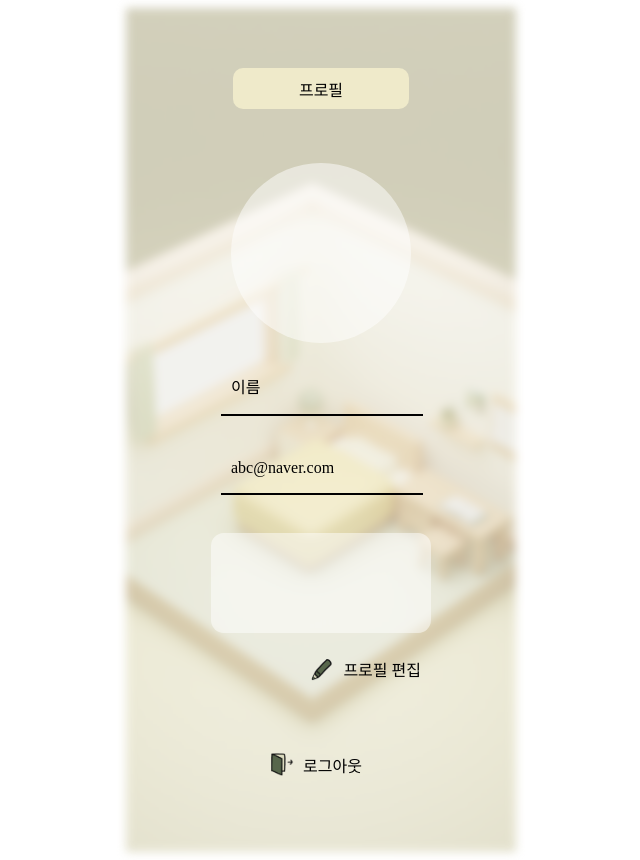
After one commit to moribkim/StepUp, a Django app: template blanket/account/templates/profile.html in a window 1280 px wide. The commit adds this page. Shown: the whole page, without its empty margins (319-959 px from the left). Run offline with Django 4.2, Linux system fonts and the light colour scheme; the template is opened without the code that fills it, so the values that code supplies are empty.

Commit message:
hayoung commit

```diff
--- /dev/null
+++ b/blanket/account/templates/profile.css
@@ -0,0 +1,88 @@
+body {
+    display: flex;
+    justify-content: center;
+}
+.background {
+    width: 390px;
+    height: 844px;
+    position: relative;
+    display: flex;
+    flex-direction: column;
+    align-items: center;
+    justify-content: center;
+    z-index: 1;
+}
+.background::after {
+    width: 390px;
+    height: 844px;
+    content: "";
+    background: url(../images/homeplus.png)center / cover no-repeat;
+    position: absolute;
+    top: 0;
+    left: 0;
+    z-index: -1;
+    opacity: 0.5;
+    filter: blur(5px);
+}
+.프로필 {
+    width: 176px;
+    height: 41px;
+    border-radius: 10px;
+    background-color: #EFEACA;
+    display: flex;
+    justify-content: center;
+    align-items: center;
+    position: absolute;
+    left: 50%;
+    bottom: 88%;
+    transform: translateX(-50%);
+}
+.image {
+    width: 180px;
+    height: 180px;
+    background-color: #fff;
+    opacity: 0.5;
+    border-radius: 50%;
+}
+.group {
+    width: 200px;
+    height: 70px;
+    margin-top: 15px;
+}
+p {
+    padding: 0px 10px;
+}
+hr {
+    border: 1px solid black;
+    width: 100%;
+}
+.comment {
+    margin-top: 20px;
+    width: 220px;
+    height: 100px;
+    background-color: #fff;
+    opacity: 0.5;
+    border-radius: 13px;
+}
+img {
+    width: 23px;
+    height: 23px;
+}
+.edit {
+    width: 220px;
+    display: flex;
+    flex-direction: row;
+    align-items: center;
+    justify-content: flex-end;
+    margin-top: 8px;
+}
+.logout {
+    display: flex;
+    flex-direction: row;
+    align-items: center;
+    justify-content: center;
+    position: absolute;
+    left: 50%;
+    bottom: 7%;
+    transform: translateX(-50%);
+}
--- /dev/null
+++ b/blanket/account/templates/profile.html
@@ -0,0 +1,36 @@
+<!DOCTYPE html>
+<html lang="en">
+<head>
+    <meta charset="UTF-8">
+    <meta http-equiv="X-UA-Compatible" content="IE=edge">
+    <meta name="viewport" content="width=device-width, initial-scale=1.0">
+    <title>Profile</title>
+    <link rel="stylesheet" href="profile.css"/>
+</head>
+<body>
+    <div class="background">
+        <div class="프로필">
+            <p>프로필</p>
+        </div>
+        <div class="image">
+        </div>
+        <div class="group">
+            <p>이름</p>
+            <hr>
+        </div>
+        <div class="group">
+            <p>abc@naver.com</p>
+            <hr>
+        </div>
+        <div class="comment"></div>
+        <div class="edit">
+            <img src="../images/edit.png">
+            <p>프로필 편집</p>
+        </div>
+        <div class="logout">
+            <img src="../images/logout.png">
+            <p>로그아웃</p>
+        </div>
+    </div>
+</body>
+</html>
```
Also changed, not shown: blanket/account/templates/alert.css (added, +55 -0 lines), blanket/account/templates/alret.html (+12 -4 lines), blanket/account/templates/badlogin.css (added, +55 -0 lines), blanket/account/templates/badlogin.html (+13 -3 lines), blanket/account/templates/login.css (added, +107 -0 lines), blanket/account/templates/login.html (+26 -4 lines), blanket/account/templates/signup.css (added, +107 -0 lines), blanket/account/templates/signup.html (+35 -2 lines), blanket/account/images/edit.png (added), blanket/account/images/help.png (added), blanket/account/images/home-open--iphone 1 (1).png (added), blanket/account/images/homeplus.png (added), blanket/account/images/logout.png (added), blanket/account/images/profile.png (added), 1 more files.
